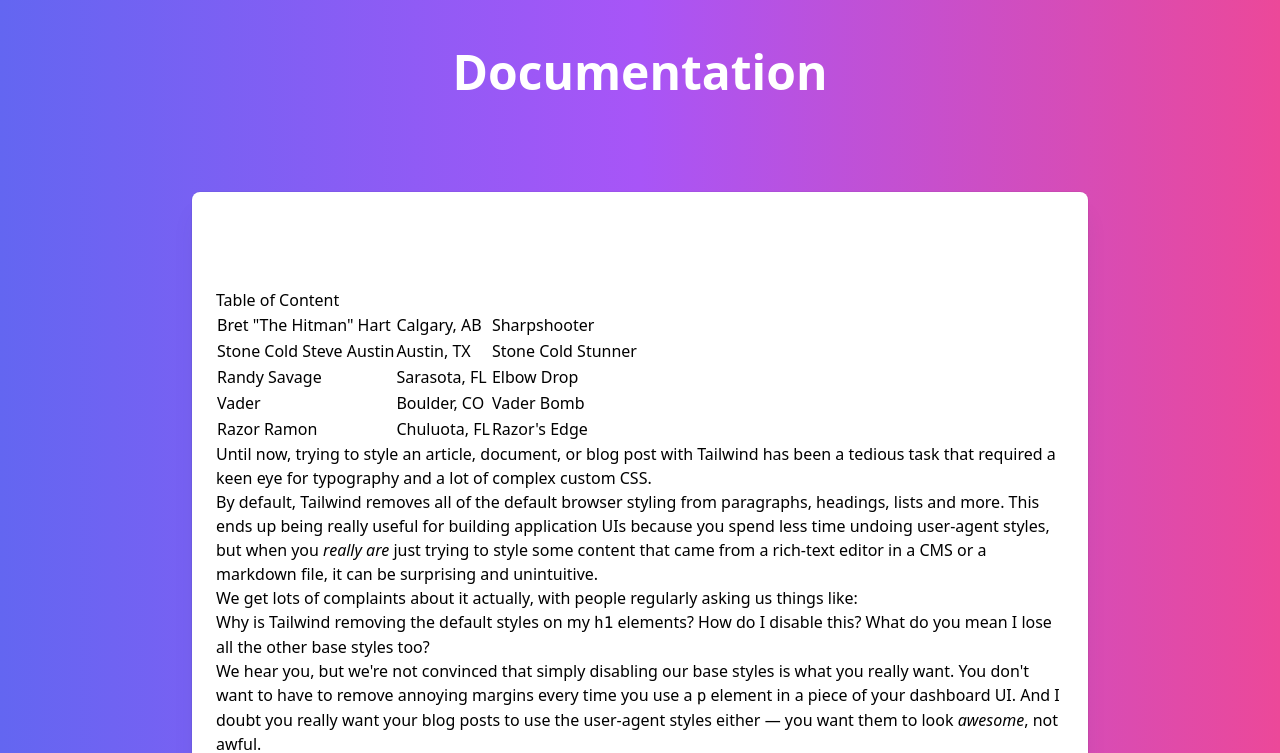
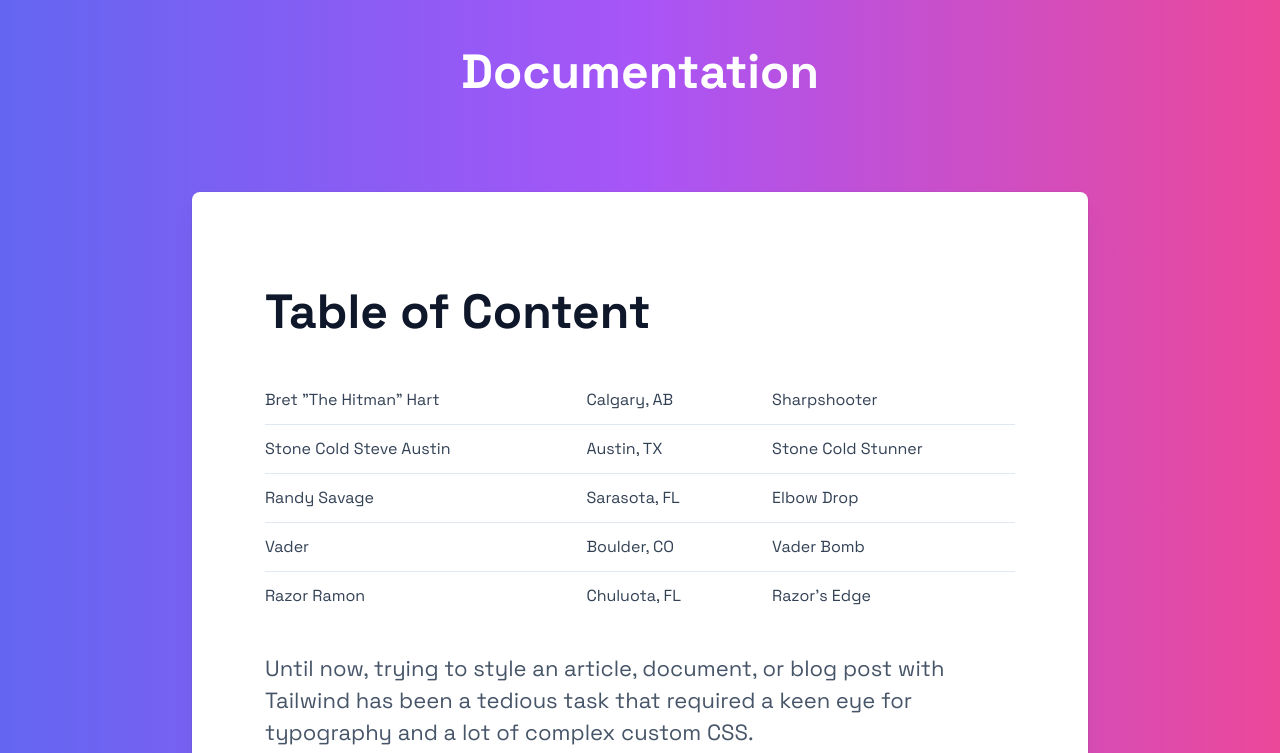
Before and after one commit to exwn/docs, a plain HTML site: page index.html in a window 1280 px wide. Shown: the top 753 px of the page. Drawn offline with nearby package versions, Linux system fonts and the light colour scheme.

Commit message:
fix: script & style tag

```diff
--- a/index.html
+++ b/index.html
@@ -10,7 +10,21 @@
       rel="stylesheet"
     />
     <!-- <link href="/dist/style.css" rel="stylesheet"> -->
-    <script src="https://cdn.tailwindcss.com"></script>
+    <script src="https://cdn.tailwindcss.com?plugins=forms,typography,aspect-ratio,line-clamp"></script>
+
+    <style type="text/tailwindcss">
+      @layer components {
+        body::-webkit-scrollbar {
+          display: none;
+        }
+      }
+
+      @layer base {
+        html {
+          font-family: "Space Grotesk", sans-serif;
+        }
+      }
+    </style>
   </head>
   <body>
     <div
```
Also changed, not shown: dist/style.css.
